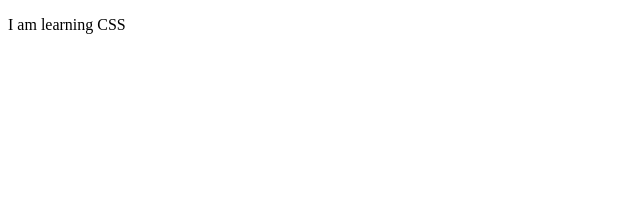
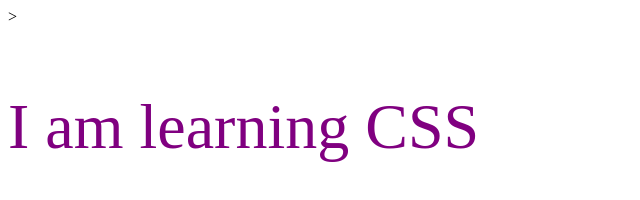
Before and after one commit to di35117/CSS-practice, a plain HTML site: page 01_lesson/index.html in a window 1280 px wide. Shown: the whole page, without its empty margins (0-640 px from the left). Drawn offline with Linux system fonts and the light colour scheme.

Commit message:
1st lesson completed

```diff
--- /dev/null
+++ b/01_lesson/css/style.css
@@ -0,0 +1,4 @@
+p {
+    font-size: 64px;
+    color: purple;
+}
--- a/01_lesson/index.html
+++ b/01_lesson/index.html
@@ -4,6 +4,9 @@
     <meta charset="UTF-8">
     <meta name="viewport" content="width=device-width, initial-scale=1.0">
     <title>Document</title>
+    <link rel="stylesheet" href="css/style.css">
+    <!--Now its not like that style tag takes precedence over the external style sheets. The browser reads the external linking first then the internal style tag so it applies the internal style tag. But if the external style link was below the style tag then the external tag would have been applied before.Now we really avoid internal styling. The internal styling takes precedence over the external and internal styling methods-->>
+    <!--The best way is the external style sheets as it keeps our css code completely seperate-->
 </head>
 <body>
     <p>I am learning CSS</p>
```
